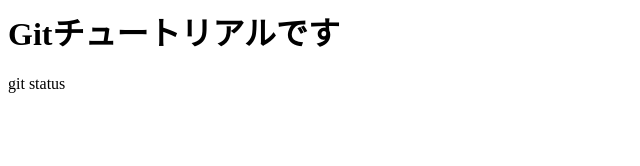
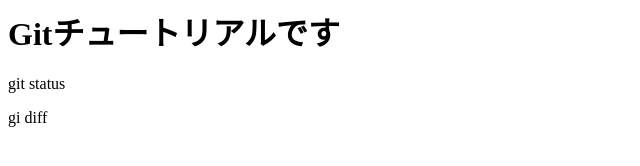
Before and after one commit to MasamichiAoki101/git_tutorial, a plain HTML site: page index.html in a window 1280 px wide. Shown: the full height of the page, 0-640 px from the left. Drawn offline with Linux system fonts and the light colour scheme.

Commit message:
git diffを追記

```diff
--- a/index.html
+++ b/index.html
@@ -1,2 +1,3 @@
 <h1>Gitチュートリアルです</h1>
 <p>git status</p>
+<p>gi diff</p>
```
